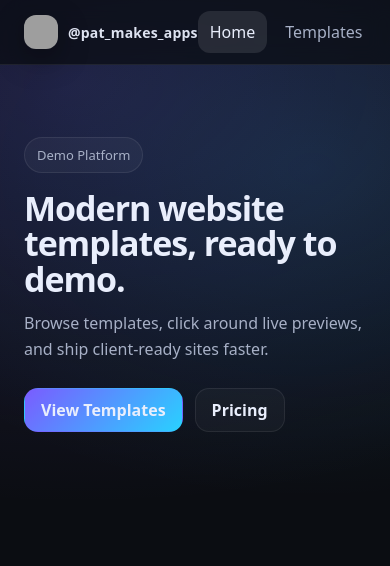
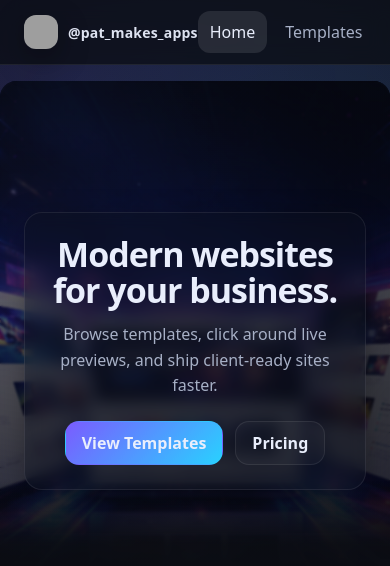
Before and after one commit to patmakesapps/pat_makes_apps, a React (Vite) app: page / in a window 390 px wide. Shown: the top 566 px of the page. Built offline with nearby package versions, Linux system fonts and the light colour scheme; grey boxes are pictures that could not be loaded.

Commit message:
workingv on home page

```diff
--- a/src/index.css
+++ b/src/index.css
@@ -132,11 +132,21 @@ a { color: inherit; text-decoration: none; }
 
 .hero-subtitle {
   max-width: 62ch;
-  margin: 0 0 26px;
+  margin: 0 auto 26px;      /* center the block */
   color: var(--muted);
   font-size: 16px;
   line-height: 1.6;
+  text-align: center;        /* center the text */
+  white-space: nowrap;       /* no wrap on desktop */
 }
+
+/* On small screens, allow wrapping so it doesn't overflow */
+@media (max-width: 768px) {
+  .hero-subtitle {
+    white-space: normal;
+  }
+}
+
 
 .hero-actions {
   display: flex;
@@ -235,3 +245,143 @@ a { color: inherit; text-decoration: none; }
   border: 0;
   display: block;
 }
+
+/* === Hero: image-backed variant === */
+.hero.hero-with-bg {
+  position: relative;
+  min-height: 520px;
+  display: grid;
+  align-items: center;
+  border-radius: 16px;
+  overflow: hidden;
+  /* the image URL is set inline from Home.tsx via style backgroundImage */
+  background-size: cover;
+  background-position: center;
+  margin: 24px auto;
+  padding: 0; /* we’ll pad the inner .hero-content instead */
+}
+
+/* overlay to keep text readable on bright images */
+.hero-with-bg .hero-overlay {
+  position: absolute;
+  inset: 0;
+  background:
+    radial-gradient(120% 80% at 15% 20%, rgba(18,18,30,0.55) 0%, rgba(10,12,24,0.65) 40%, rgba(6,8,18,0.85) 100%),
+    linear-gradient(180deg, rgba(0,0,0,0.15), rgba(0,0,0,0.5));
+  backdrop-filter: blur(1px);
+}
+
+/* content sits above overlay */
+.hero-content {
+  position: relative;
+  z-index: 1;
+  padding: 64px 0;
+}
+
+/* keep your existing hero typography/buttons */
+@media (max-width: 768px) {
+  .hero.hero-with-bg { min-height: 460px; }
+  .hero-content { padding: 48px 0; }
+}
+
+/* Full-bleed hero */
+.hero.hero-with-bg.hero-bleed {
+  position: relative;
+  min-height: 72vh;           /* fill space */
+  display: grid;
+  align-items: center;
+  background-size: cover;
+  background-position: center;
+  border-radius: 16px;
+  overflow: hidden;
+  margin: 16px 0 0;           /* near the topbar */
+  padding: 0;
+}
+
+/* Dark overlay, a bit lighter to reveal image */
+.hero-with-bg .hero-overlay {
+  position: absolute;
+  inset: 0;
+  background:
+    radial-gradient(120% 80% at 15% 20%, rgba(18,18,30,0.45) 0%, rgba(10,12,24,0.6) 40%, rgba(6,8,18,0.78) 100%),
+    linear-gradient(180deg, rgba(0,0,0,0.10), rgba(0,0,0,0.45));
+}
+
+/* Soft fade at the bottom so it blends into page */
+.hero-fade {
+  position: absolute;
+  inset: auto 0 0 0;
+  height: 140px;
+  background: linear-gradient(180deg, transparent, rgba(11,13,18,0.9) 45%, var(--bg) 100%);
+  pointer-events: none;
+}
+
+/* Frosted glass card that centers content and reduces empty space */
+.hero-card {
+  position: relative;
+  z-index: 1;
+  margin: 0 auto;
+  max-width: 920px;
+  padding: 28px 28px 24px;
+  background: rgba(14, 18, 30, 0.42);
+  border: 1px solid var(--border);
+  border-radius: 18px;
+  backdrop-filter: blur(8px);
+  box-shadow: var(--shadow);
+}
+
+/* Center helpers + nowrap subtitle */
+.center { text-align: center; }
+.hero-actions.center { justify-content: center; }
+.hero-actions { display: flex; gap: 12px; flex-wrap: wrap; }
+.nowrap { white-space: nowrap; }
+
+/* Tiny feature chips to use some space elegantly */
+.hero-features {
+  display: flex;
+  justify-content: center;
+  gap: 10px;
+  margin: 14px 0 0;
+  padding: 0;
+  list-style: none;
+}
+.hero-features li {
+  font-size: 13px;
+  color: var(--muted);
+  padding: 6px 10px;
+  border-radius: 999px;
+  background: rgba(255,255,255,0.06);
+  border: 1px solid var(--border);
+}
+
+/* Category strip links */
+.hero-cats {
+  position: relative;
+  z-index: 1;
+  display: flex;
+  flex-wrap: wrap;
+  gap: 8px;
+  justify-content: center;
+  margin: 18px auto 8px;
+}
+.hero-cats a {
+  font-size: 13px;
+  color: var(--text);
+  opacity: 0.9;
+  padding: 8px 12px;
+  border-radius: 10px;
+  background: rgba(255,255,255,0.05);
+  border: 1px solid var(--border);
+  transition: transform 120ms ease, background 120ms ease, opacity 120ms ease;
+}
+.hero-cats a:hover { transform: translateY(-1px); background: rgba(255,255,255,0.08); }
+
+/* Title/subtitle centering */
+.hero-title.center { margin: 0 0 14px; }
+.hero-subtitle.center { margin: 0 auto 22px; }
+
+@media (max-width: 900px) {
+  .nowrap { white-space: normal; }   /* let it wrap on mobile */
+  .hero-card { padding: 24px 18px; }
+  .hero.hero-with-bg.hero-bleed { min-height: 64vh; }
+}
--- a/src/pages/Home.tsx
+++ b/src/pages/Home.tsx
@@ -1,22 +1,30 @@
+import { Link } from "react-router-dom";
+
 export default function Home() {
   return (
-    <main className="container">
-      <section className="hero">
-        <p className="pill">Demo Platform</p>
+    <section
+      className="hero hero-with-bg hero-bleed"
+      style={{ backgroundImage: "url(/hero_image.png)" }}
+      aria-label="Futuristic gallery of website templates"
+    >
+      <div className="hero-overlay" />
+      <div className="container">
+        <div className="hero-card">
+          <h1 className="hero-title center nowrap">
+           Modern websites for your business.
+          </h1>
 
-        <h1 className="hero-title">
-          Modern website templates, ready to demo.
-        </h1>
+          <p className="hero-subtitle nowrap center">
+            Browse templates, click around live previews, and ship client-ready sites faster.
+          </p>
 
-        <p className="hero-subtitle">
-          Browse templates, click around live previews, and ship client-ready sites faster.
-        </p>
-
-        <div className="hero-actions">
-          <a className="btn btn-primary" href="/templates">View Templates</a>
-          <a className="btn btn-ghost" href="/pricing">Pricing</a>
+          <div className="hero-actions center">
+            <Link className="btn btn-primary" to="/templates">View Templates</Link>
+            <Link className="btn btn-ghost" to="/pricing">Pricing</Link>
+          </div>
         </div>
-      </section>
-    </main>
+      </div>
+      <div className="hero-fade" />
+    </section>
   );
 }
```
